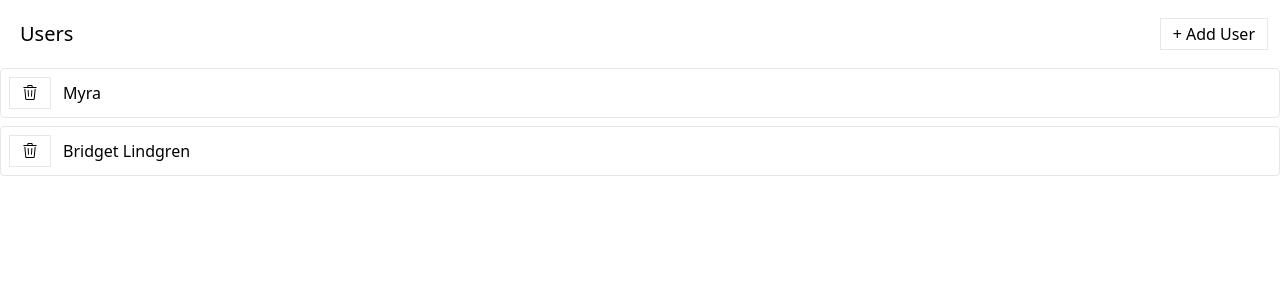
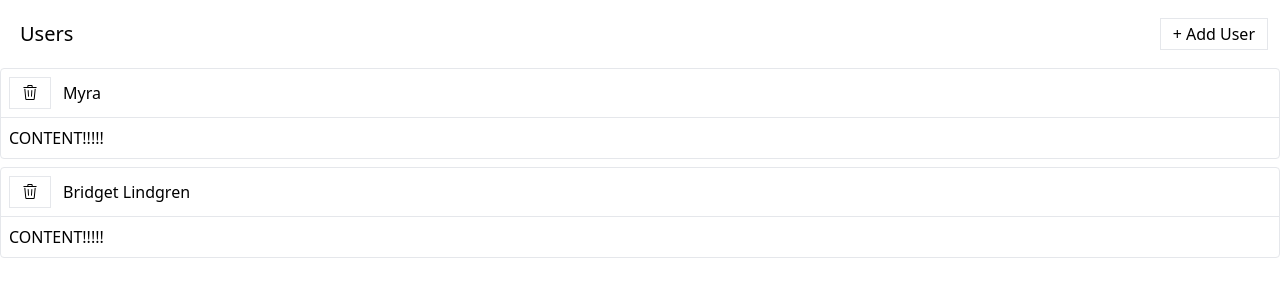
Before and after one commit to shivangi0109/media, a React (Create React App) app: page / in a window 1280 px wide. Shown: the top 300 px of the page. Built offline with nearby package versions, Linux system fonts and the light colour scheme; data requests are answered from the project's data file.

Commit message:
Adding the ExpandablePanel

```diff
--- /dev/null
+++ b/src/components/ExpandablePanel.js
@@ -0,0 +1,14 @@
+function ExpandablePanel({ header, children }) {
+  return (
+    <div className="mb-2 border rounded">
+      <div className="flex p-2 justify-between items-center cursor-pointer">
+        <div className="flex flex-row items-center justify-between">
+          {header}
+        </div>
+      </div>
+      <div className="p-2 border-t">{children}</div>
+    </div>
+  );
+}
+
+export default ExpandablePanel;
--- a/src/components/UsersListItem.js
+++ b/src/components/UsersListItem.js
@@ -2,6 +2,7 @@
 import Button from './Button';
 import { removeUser } from '../store';
 import { useThunk } from '../hooks/use-thunk';
+import ExpandablePanel from './ExpandablePanel';
 
 const UsersListItem = ({ user }) => {
   const [doRemoveUser, isLoading, error] = useThunk(removeUser);
@@ -10,19 +11,17 @@
     doRemoveUser(user);
   };
 
-  return (
-    <div className="mb-2 border rounded">
-      <div className="flex p-2 justify-between items-center cursor-pointer">
-        <div className="flex flex-row items-center justify-between">
-          <Button className="mr-3" loading={isLoading} onClick={handleClick}>
-            <GoTrash />
-          </Button>
-          {error && <div>Error deleting user.</div>}
-          {user.name}
-        </div>
-      </div>
-    </div>
+  const header = (
+    <>
+      <Button className="mr-3" loading={isLoading} onClick={handleClick}>
+        <GoTrash />
+      </Button>
+      {error && <div>Error deleting user.</div>}
+      {user.name}
+    </>
   );
+
+  return <ExpandablePanel header={header}>CONTENT!!!!!</ExpandablePanel>;
 };
 
 export default UsersListItem;
```
